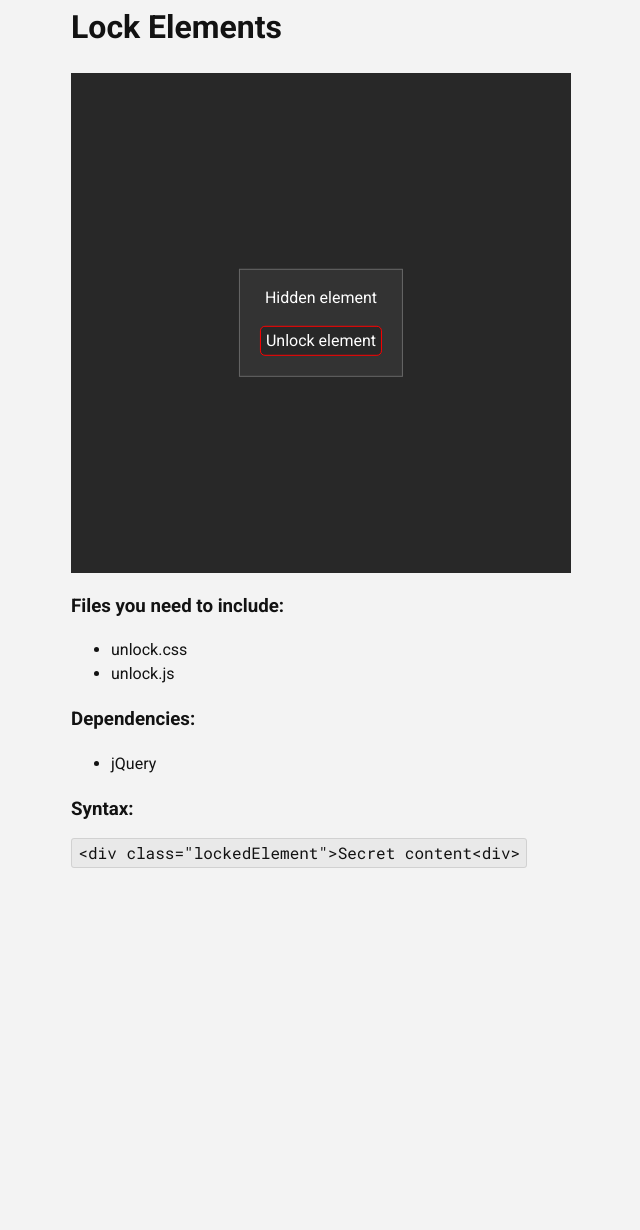
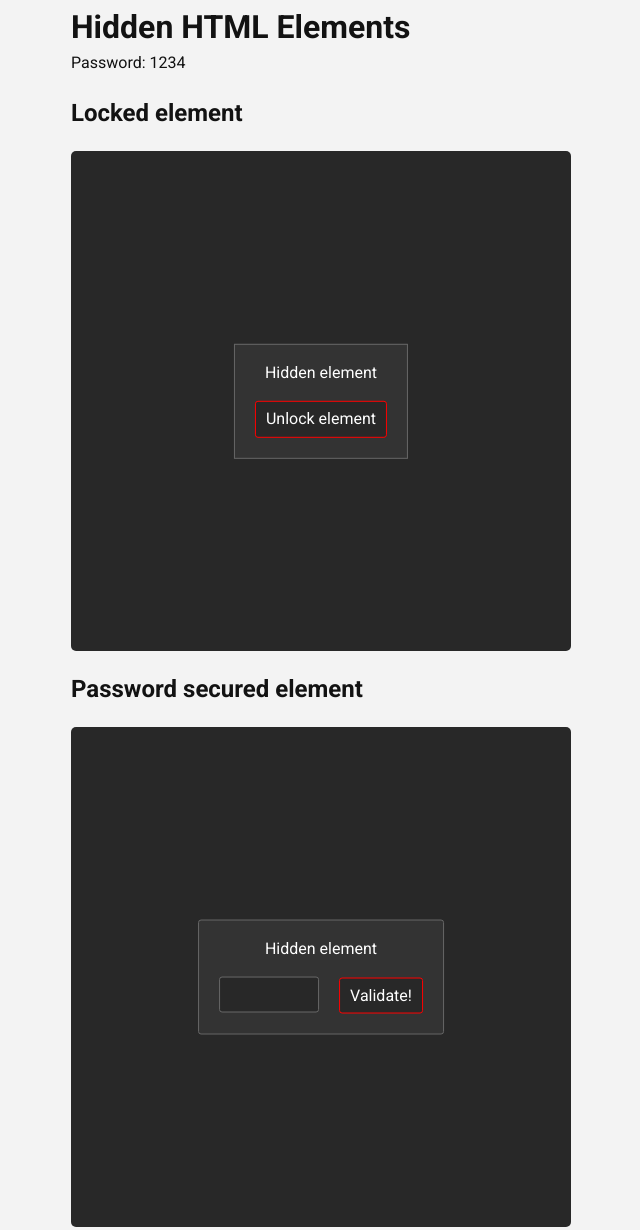
Before and after one commit to kaufmann-dev/HideHtmlElements, a plain HTML site: page index.html in a window 1280 px wide. Shown: the part 18-1248 px from the top of the page, without its empty margins (201-841 px from the left). Before the commit the page ends 900 px from the top, so only its background shows below. Drawn offline with nearby package versions, Linux system fonts and the light colour scheme.

Commit message:
add password verification

```diff
--- a/index.html
+++ b/index.html
@@ -1,7 +1,8 @@
 <!DOCTYPE html>
 <html>
 <head>
-    <title>Lock Elements</title>
+    <title>Hidden HTML Elements</title>
+
 
     <meta charset="utf-8">
     <meta name="viewport" content="width=device-width, initial-scale=1">
@@ -11,13 +12,22 @@
     <link href="unlock.css" rel="stylesheet" type="text/css">
     <link rel="preconnect" href="https://fonts.gstatic.com">
     <link href="https://fonts.googleapis.com/css2?family=Open+Sans:wght@400;700&display=swap" rel="stylesheet">
+    <script src="https://cdn.jsdelivr.net/npm/jquery@3.6.0/dist/jquery.min.js"></script>
+    <script src="https://code.jquery.com/ui/1.12.0/jquery-ui.min.js" integrity="sha256-eGE6blurk5sHj+rmkfsGYeKyZx3M4bG+ZlFyA7Kns7E=" crossorigin="anonymous"></script>
 </head>
 <body>
     <div class="container">
-        <h1>Lock Elements</h1>
+        <h1 style="margin-bottom: 0;">Hidden HTML Elements</h1>
+        <p style="margin-top: 0;">Password: 1234</p>
 
-        <div class="lockedElement exampleElement" data-title="Hidden element">
-            You have succesfully unlocked the contents of this element.
+        <h2>Locked element</h2>
+        <div class="locked exampleElement" data-title="Hidden element">
+            Succesfully unlocked
+        </div>
+
+        <h2>Password secured element</h2>
+        <div class="passwordSecured exampleElement" data-title="Hidden element">
+            Succesfully unlocked
         </div>
 
         <h3>Files you need to include:</h3>
@@ -32,10 +42,10 @@
         </ul>
 
         <h3>Syntax:</h3>
-        <code>&lt;div class="lockedElement"&gt;Secret content&lt;div&gt;</code>
+        <code>&lt;div class="locked"&gt;Locked element&lt;div&gt;</code><br><br>
+        <code>&lt;div class="passwordSecured"&gt;Password secured element&lt;div&gt;</code>
     </div>
 
-    <script src="https://cdn.jsdelivr.net/npm/jquery@3.6.0/dist/jquery.min.js"></script>
     <script src="unlock.js"></script>
 </body>
 </html>
--- a/style.css
+++ b/style.css
@@ -5,4 +5,5 @@
     border: 1px solid #000;
     text-align: center;
     line-height: 500px;
+    max-width: 100%;
 }
--- a/unlock.css
+++ b/unlock.css
@@ -1,6 +1,9 @@
 .unlockWrapper {
 	position: relative;
 	background-color: #282828;
+	min-height: 200px;
+	border-radius: 5px;
+	max-width: 100%;
 }
 .unlockWrapper div {
     text-align: center;
@@ -16,8 +19,8 @@
 	background-color: #282828;
 	outline: none;
 	border: 1px solid #f00;
-	border-radius: 5px;
-	padding: 5px;
+	border-radius: 3px;
+	padding: 8px 10px;
 	color: #fff;
 	cursor: pointer;
 }
@@ -34,5 +37,20 @@
 	margin: 0 0 20px 0;
 	color: #fff;
 	text-align: center;
+}
+.unlockWrapper .child input {
+	border-radius: 3px;
+	width: 100px;
+	margin-right: 20px;
+	background-color: #282828;
+	outline: none;
+	border: 1px solid #666;
+	padding: 5px;
+	color: #fff;
+	display: inline-block;
+}
 
+.unlockWrapper .child {
+	min-width: max-content;
+	border-radius: 3px;
 }
--- a/unlock.js
+++ b/unlock.js
@@ -1,4 +1,4 @@
-$('.lockedElement').each(function() {
+$('.locked').each(function() {
     let w = $(this).outerWidth();
     let h = $(this).outerHeight();
     let title = $(this).data('title');
@@ -11,4 +11,26 @@ $('.lockedElement').each(function() {
         $(this).parent().parent().remove();
     });
     $(this).replaceWith($(this).find('.unlockWrapper'));
+
 });
+
+$('.passwordSecured').each(function() {
+    let w = $(this).outerWidth();
+    let h = $(this).outerHeight();
+    let title = $(this).data('title');
+    let cache = $(this);
+
+    $(this).append('<div class="unlockWrapper" style="width: ' + w + 'px; height: ' + h + 'px"><div class="child"><p>' + title + '</p><input type="password" class="passwordInput"><button class="validateButton">Validate!</button></div></div>');
+
+    $(this).find('.validateButton').click(function() {
+        if($(this).parent().find('.passwordInput').val() == '1234') {
+            console.log("Successfully validated!");
+            $(this).parent().parent().after(cache);
+            $(this).parent().parent().remove();
+        } else {
+            console.log("Incorrect password!");
+            $(this).parent().parent().effect( "shake", {times:2, distance: 6}, 300 );
+        }
+    });
+    $(this).replaceWith($(this).find('.unlockWrapper'));
+});
```
